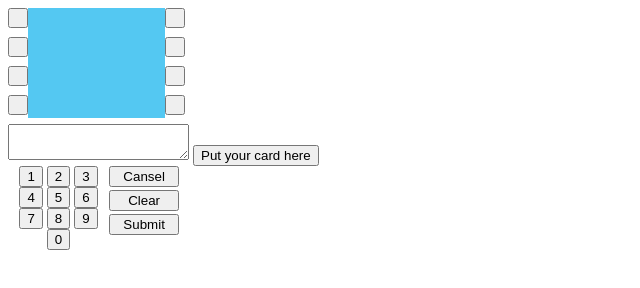
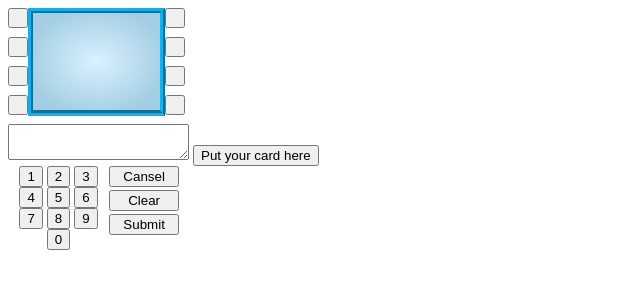
Before and after one commit to Varkh/CashMachine-JS-Emulator, a plain HTML site: page index.html in a window 1280 px wide. Shown: the whole page, without its empty margins (0-640 px from the left). Drawn offline with nearby package versions, Linux system fonts and the light colour scheme.

Commit message:
basic layout

```diff
--- a/css/main.css
+++ b/css/main.css
@@ -1,14 +1,21 @@
 
 .display {
-	width: 137px;
-	height: 110px;
-	background-color:#54c8f2;
+	width: 127px;
+	height: 97px;
+	background-color:#b6d6e3;
 	float: left;
+border-top: 5px ridge rgb(24, 174, 234);
+  border-right: 5px ridge rgb(24, 174, 234);
+  border-bottom: 6px groove rgb(24, 174, 234);
+  border-left: 5px ridge rgb(24, 174, 234);
+  background:radial-gradient(ellipse at center, rgba(219,241,255,1) 0%, rgba(163,206,227,1) 79%, rgba(163,206,227,1) 100%);
+
 }
 .textarea {
 	width: 190px;
 }
 .number-buttons {
+
 	width: 8%;
 	text-align: center;
 	float: left;
```
Also changed, not shown: index.html (+0 -4 lines).
